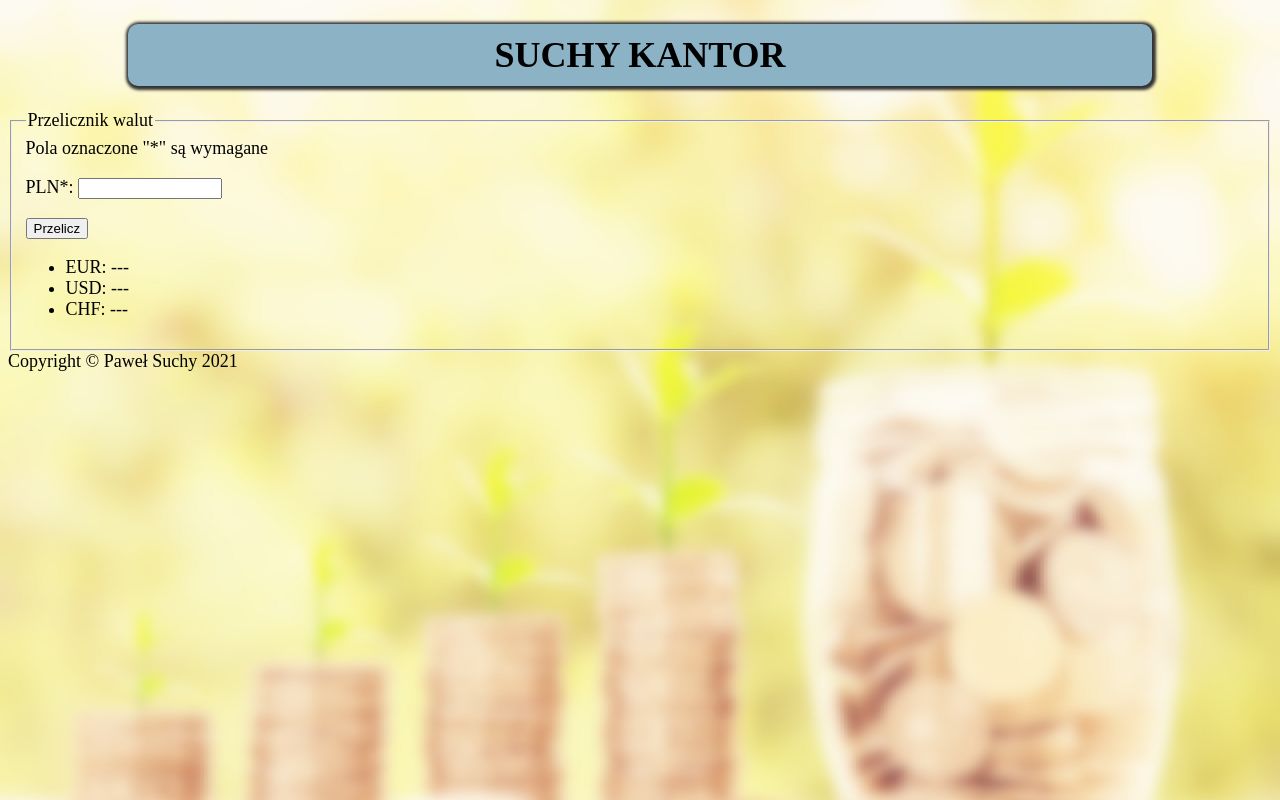
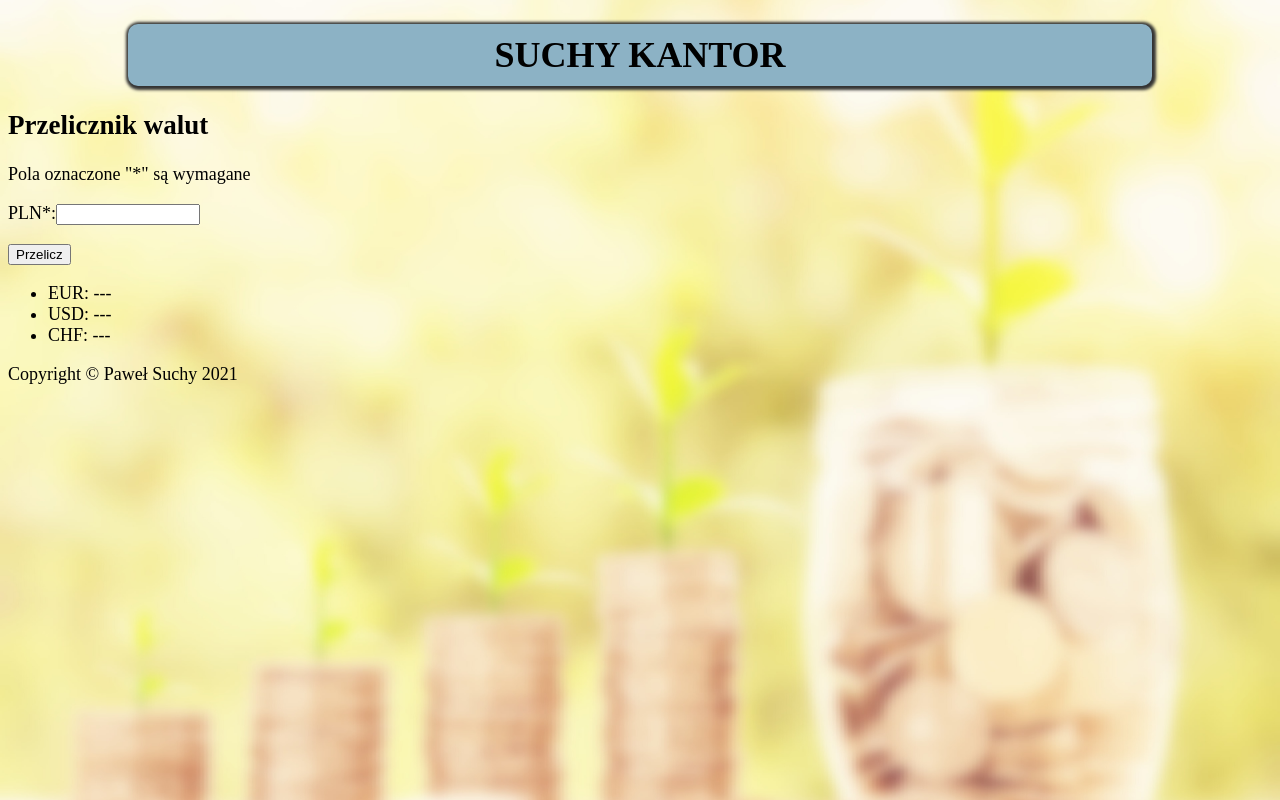
Before and after one commit to pawlo1994/currency-converter-react, a React (Create React App) app: page / in a window 1280 px wide. Built offline with nearby package versions, Linux system fonts and the light colour scheme; a web font is replaced by a local one.

Commit message:
js classes deleted, list moved out from form

```diff
--- a/src/App.js
+++ b/src/App.js
@@ -5,22 +5,23 @@ function App() {
   return (
     <>
       <Header headerContent="Suchy kantor" />
-      <main className="main js-main">
-        <form className="form js-form">
-          <fieldset className="fieldset">
-            <legend className="fieldset__legend">Przelicznik walut</legend>
+      <main className="main">
+        <form className="form">
+          <h2 className="form__header">Przelicznik walut</h2>
                 Pola oznaczone "*" są wymagane
-                <p className="form__field"><label for="pln" className="form__label">PLN*:</label> <input type="number"
-              className="form__input js-form__input--pln" name="pln" id="pln" step="0.01" min="0.05"
-              max="9999999999" value="" required /></p>
-            <button className="main__button js-convertButton">Przelicz</button>
-            <ul className="fieldset__list">
-              <li className="fieldset__item">EUR: <span className="fieldset__span js-eur__value">---</span></li>
-              <li className="fieldset__item">USD: <span className="fieldset__span js-usd__value">---</span></li>
-              <li className="fieldset__item">CHF: <span className="fieldset__span js-chf__value">---</span></li>
-            </ul>
-          </fieldset>
+                <p className="form__field">
+            <label for="pln" className="form__label">PLN*:</label>
+            <input type="number"
+              className="form__input" name="pln" id="pln" step="0.01" min="0.05"
+              max="9999999999" value="" required />
+          </p>
+          <button className="form__button">Przelicz</button>
         </form>
+        <ul className="currencyList">
+          <li className="currencyList__item">EUR: <span className="currencyList__span">---</span></li>
+          <li className="currencyList__item">USD: <span className="currencyList__span">---</span></li>
+          <li className="currencyList__item">CHF: <span className="currencyList__span">---</span></li>
+        </ul>
       </main>
       <footer className="footer">Copyright &copy; Paweł Suchy 2021
     </footer>
```
